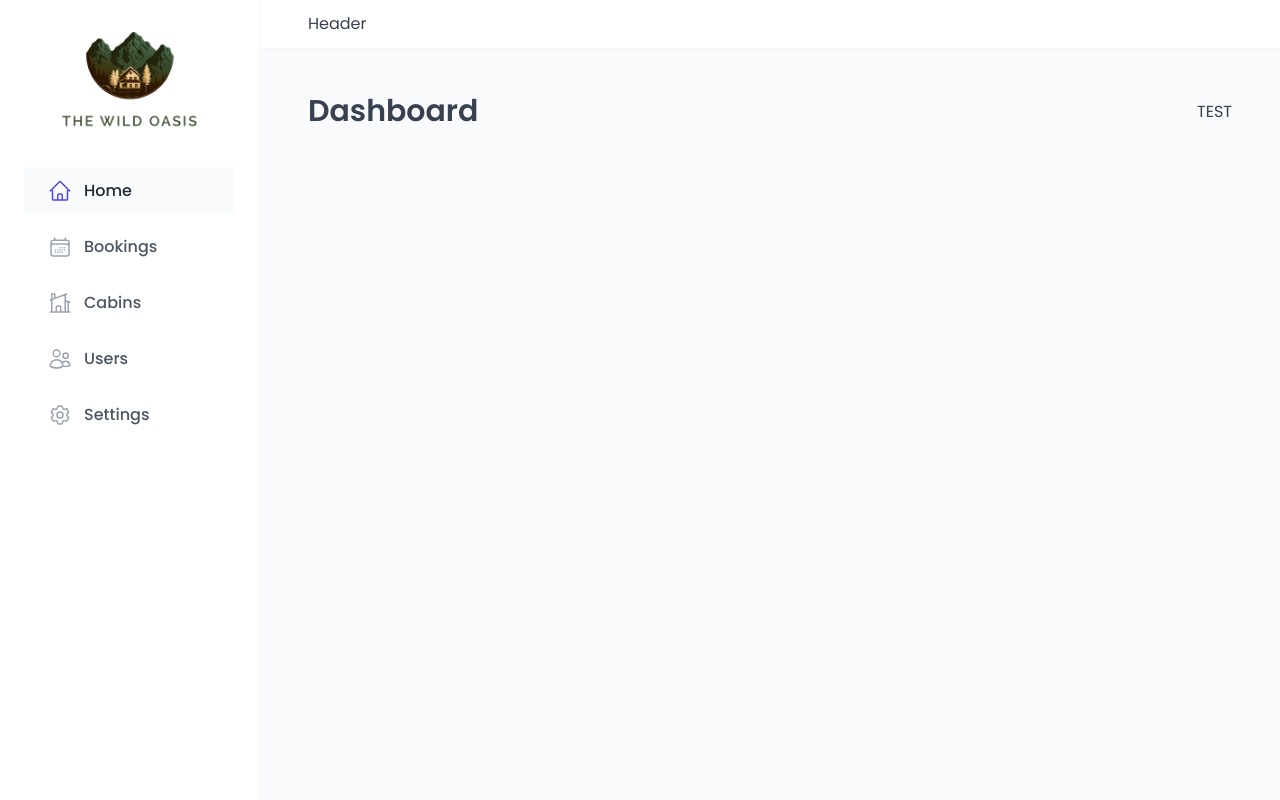
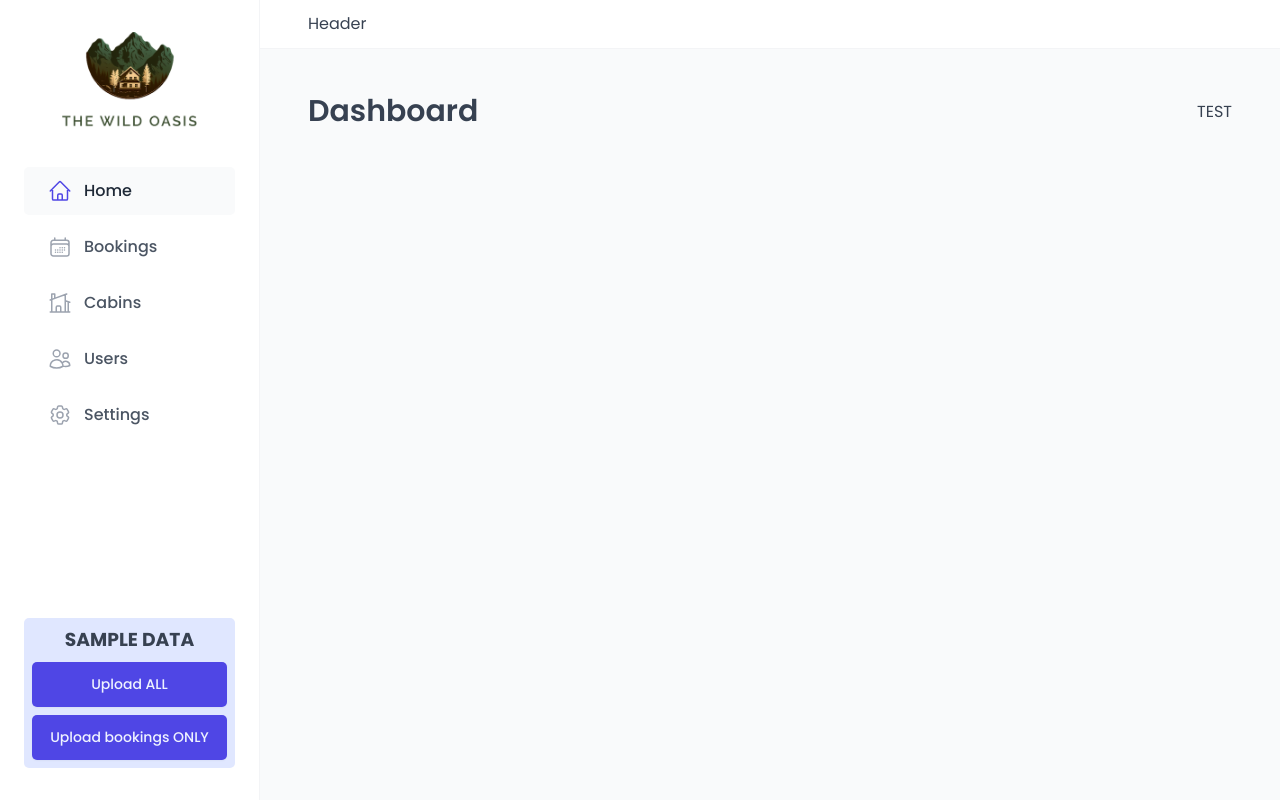
Before and after one commit to atenajoon/the-wild-oasis, a React (Vite) app: page /dashboard in a window 1280 px wide. Built offline with nearby package versions, Linux system fonts and the light colour scheme; a web font is replaced by a local one.

Commit message:
Uploader component added to the sidebar to ease testing and dev process

```diff
--- a/src/ui/Sidebar.jsx
+++ b/src/ui/Sidebar.jsx
@@ -1,6 +1,7 @@
 import styled from 'styled-components';
 import Logo from '../ui/Logo';
 import MainNav from '../ui/MainNav';
+import Uploader from '../data/Uploader';
 
 const StyledSidebar = styled.aside`
   background-color: var(--color-grey-0);
@@ -17,6 +18,8 @@ function Sidebar() {
     <StyledSidebar>
       <Logo />
       <MainNav />
+
+      <Uploader />
     </StyledSidebar>
   );
 }
```
